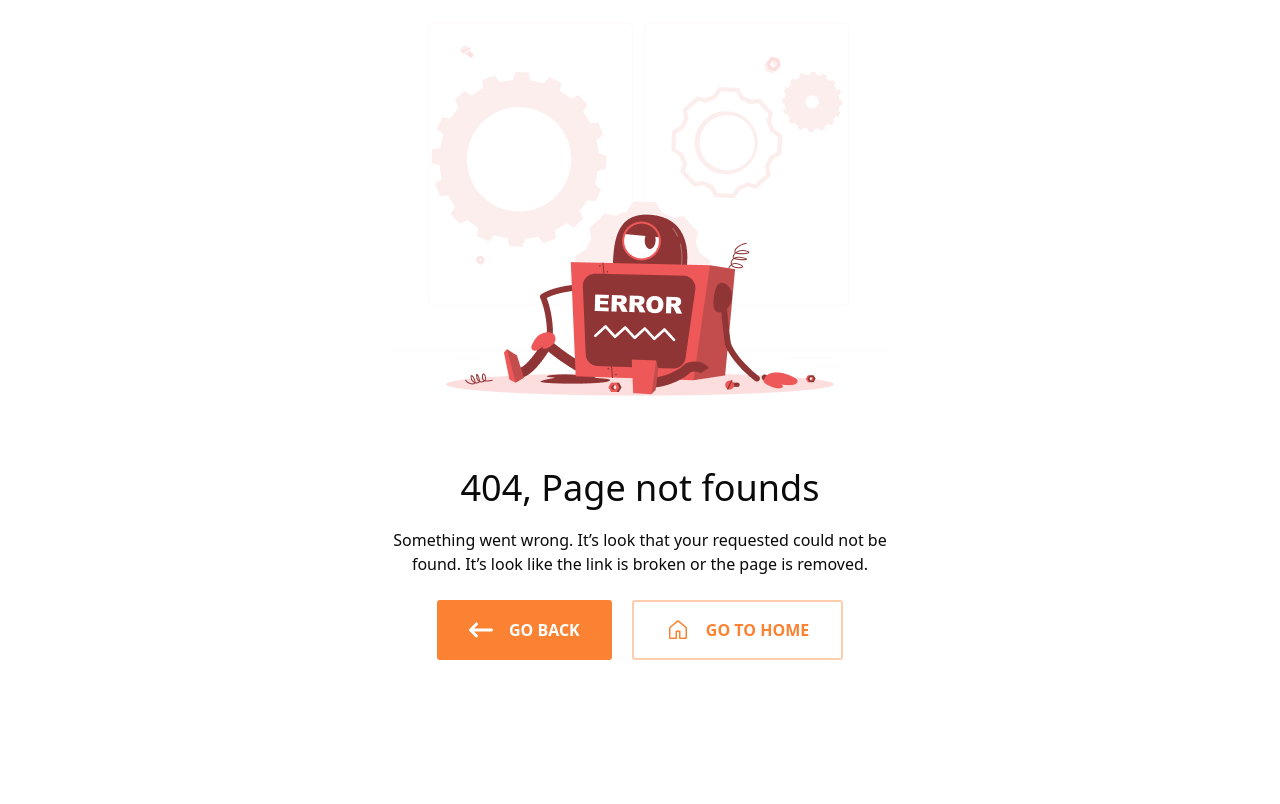
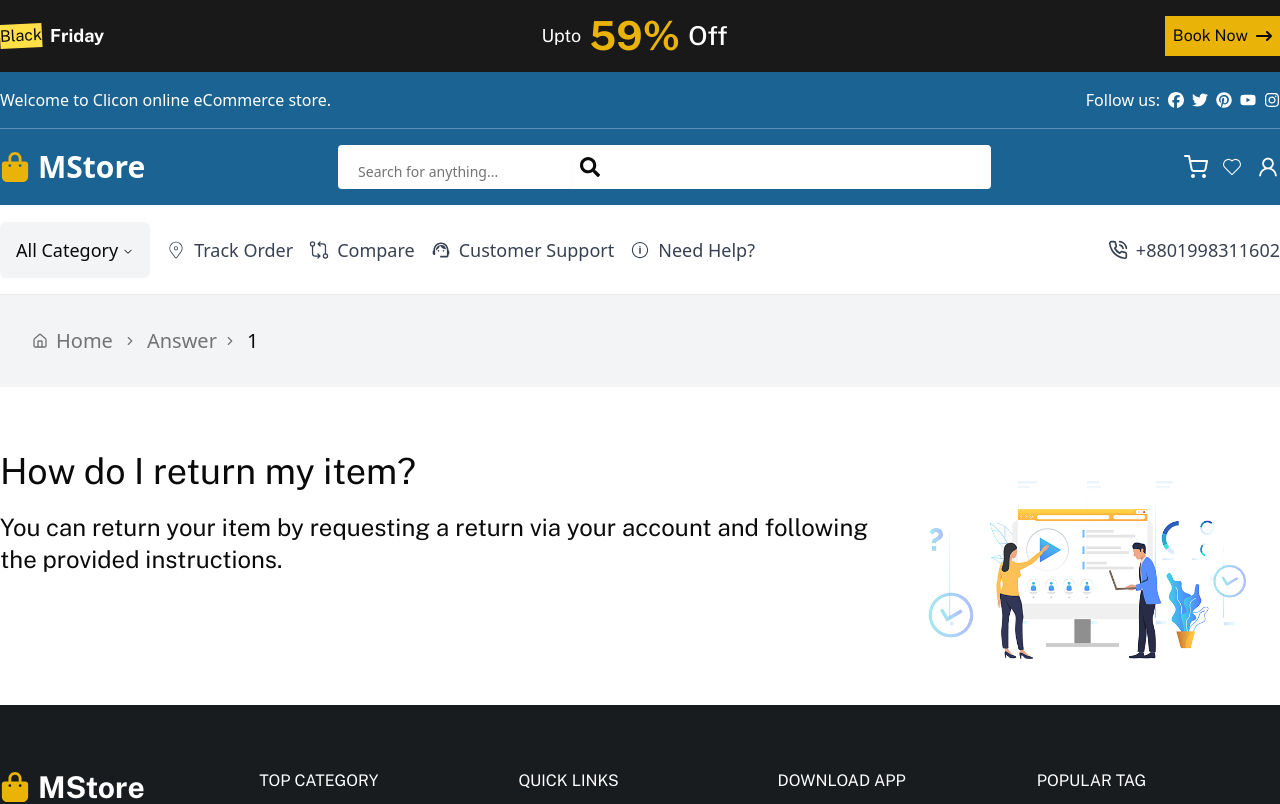
Before and after one commit to Anikcse18/M-Shop-E-Commerce, a Next.js app: page /answer/1 in a window 1280 px wide. Before the commit this address had no page. Shown: the top 804 px of the page. Built offline with nearby package versions, Linux system fonts and the light colour scheme.

Commit message:
update dynamic roote

```diff
--- /dev/null
+++ b/app/(site)/answer/[id]/page.js
@@ -0,0 +1,32 @@
+"use client";
+import { faqList } from "@/utils/data";
+import { useParams } from "next/navigation";
+import Image from "next/image";
+import React from "react";
+
+const SingelAnswer = () => {
+  const ansid = useParams();
+
+  const data = faqList.find((list) => list.id === parseInt(ansid.id));
+
+  return (
+    <div div className="container public-sans mt-16 mb-5">
+      <div className="flex flex-col md:flex-row justify-between">
+        <div>
+          <h1 className="text-4xl">{data.question}</h1>
+          <h1 className="text-2xl mt-5 ">{data.answer}</h1>
+        </div>
+        <div>
+          <Image
+            src="/answer.png"
+            width={500}
+            height={500}
+            alt="Picture of the author"
+          />
+        </div>
+      </div>
+    </div>
+  );
+};
+
+export default SingelAnswer;
--- a/components/popular/popular.js
+++ b/components/popular/popular.js
@@ -1,47 +1,32 @@
 import React from "react";
 import Header from "../layout/header";
 import Link from "next/link";
+import { faqList } from "@/utils/data";
 
 const Popular = () => {
-  const faqGroups = [
-    [
-      "How do I return my item?",
-      "What is Clicons Returns Policy?",
-      "How long is the refund process?",
-    ],
 
-    [
-      "What are the 'Delivery Timelines'?",
-      "What is 'Discover Your Daraz Campaign 2022'?",
-      "What is the Voucher & Gift Offer in this Campaign?",
-    ],
 
-    [
-      "How to cancel Clicon Order?",
-      "Ask the Digital and Device Community?",
-      "How to change my shop name?",
-    ],
-  ];
-  console.log(faqGroups);
+
+
 
   return (
+
     <div>
       <hr className="mt-16" />
       <Header text={"Popular Items"} className={"mt-5 md:mt-20"} />
 
       <div className="grid grid-cols-1 md:grid-cols-3 md:gap-6 text-left container public-sans mt-5 md:mt-16">
-        {faqGroups.map((group, index) => (
-          <ul key={index} className="space-y-4 mt-4 md:mt-0">
-            {group.map((question, i) => (
+
+        {faqList.map((faq, index) => (
+          <ul key={index} className="space-y-2 mt-4 md:mt-0">
             <li
               className={
                 "text-gray-800 hover:text-orange-500 cursor-pointer text-base"
               }
-                key={i}
+              key={index}
             >
-                <Link href={`/help/${question}`}>• {question} </Link>
+              <Link href={`/answer/${faq.id}`}>• {faq.question} </Link>
             </li>
-            ))}
           </ul>
         ))}
       </div>
--- /dev/null
+++ b/utils/data.js
@@ -0,0 +1,47 @@
+export const faqList = [
+    {
+      id: 1,
+      question: "How do I return my item?",
+      answer: "You can return your item by requesting a return via your account and following the provided instructions."
+    },
+    {
+      id: 2,
+      question: "What is Clicons Returns Policy?",
+      answer: "Clicons allows returns within 7-14 days if the item is unused, in original packaging, and meets return conditions."
+    },
+    {
+      id: 3,
+      question: "How long is the refund process?",
+      answer: "Refunds typically take 5-10 business days after the return is processed."
+    },
+    {
+      id: 4,
+      question: "What are the 'Delivery Timelines'?",
+      answer: "Delivery times vary based on location and shipping method, usually between 2-7 days."
+    },
+    {
+      id: 5,
+      question: "What is 'Discover Your Daraz Campaign 2022'?",
+      answer: "It's a promotional event offering discounts, deals, and exclusive offers for Daraz shoppers."
+    },
+    {
+      id: 6,
+      question: "What is the Voucher & Gift Offer in this Campaign?",
+      answer: "Selected users can get special vouchers and free gifts on purchases during the campaign."
+    },
+    {
+      id: 7,
+      question: "How to cancel Clicon Order?",
+      answer: "Go to 'My Orders' in your account, select the order, and choose 'Cancel Order' before it is shipped."
+    },
+    {
+      id: 8,
+      question: "Ask the Digital and Device Community?",
+      answer: "You can post questions in the community forum to get advice from other users and experts."
+    },
+    {
+      id: 9,
+      question: "How to change my shop name?",
+      answer: "Go to your seller dashboard, navigate to 'Shop Settings,' and update your shop name if eligible."
+    }
+  ];
```
Also changed, not shown: public/answer.png (added), 1 other file (tests, documents, lock files or other folders). Lines whose indentation alone changed are shown as unchanged.
